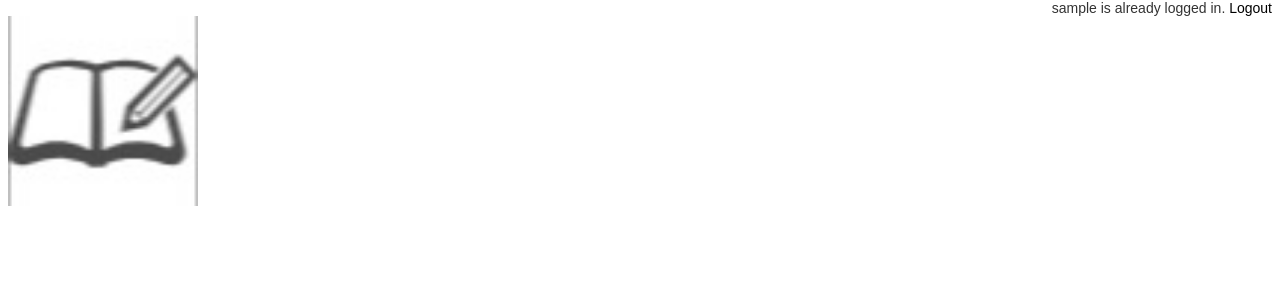
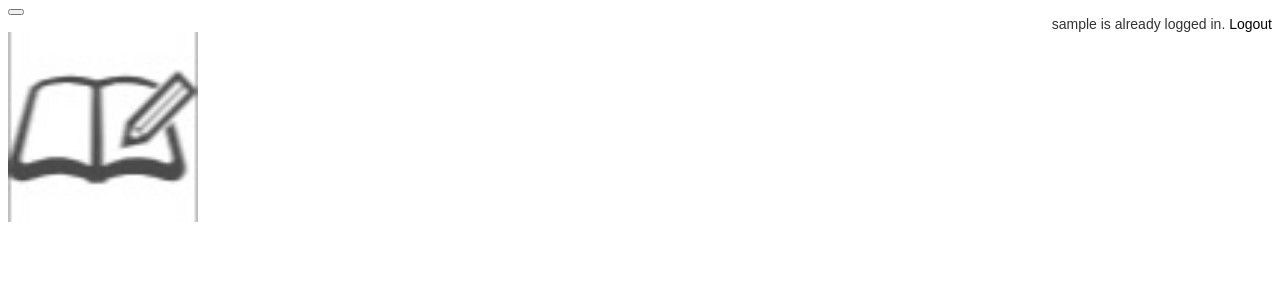
Before and after one commit to ryuseikorogi/swapapp, a Rails app: page / in a window 1280 px wide. Shown: the part 48-348 px from the top of the page. Run offline with Rails 7, Linux system fonts and the light colour scheme; the visitor is signed in with stand-in values (Sample User, id 1); style sheets or scripts are compiled from the project's sources; parts of the project's set-up code (start-up, migrations or seed data) failed here and were passed over.

Commit message:
ハンバーグボタンの追加と写真のヒーローイメージの変更

```diff
--- a/app/assets/stylesheets/index.css
+++ b/app/assets/stylesheets/index.css
@@ -52,3 +52,61 @@ height: 15%;
  max-height: 95%;
  object-fit: cover;
 }
+
+.trigger-container {
+  width:100%;
+  height:15%;
+}
+
+.menu-trigger::after {
+  position: absolute;
+  top: 50%;
+  left: 50%;
+  display: block;
+  content: '';
+  width: 84px;
+  height: 84px;
+  margin: -45px 0 0 -45px;
+  border-radius: 50%;
+  border: 4px solid transparent;
+  transition: all .75s;
+}
+.menu-trigger.active span:nth-of-type(1) {
+  transform: translateY(20px) rotate(-45deg);
+}
+.menu-trigger.active span:nth-of-type(2) {
+  left: 60%;
+  opacity: 0;
+  animation: active-menu-bar02 .8s forwards;
+}
+
+@keyframes active-menu-bar02 {
+  100% {
+    height: 0;
+  }
+}
+.menu-trigger.active span:nth-of-type(3) {
+  transform: translateY(-20px) rotate(45deg);
+}
+.menu-trigger.active::after {
+  animation: circle .4s .25s forwards;
+}
+@keyframes circle {
+  0% {
+    border-color: transparent;
+    transform: rotate(0);
+  }
+  25% {
+    border-color: transparent #fff transparent transparent;
+  }
+  50% {
+    border-color: transparent #fff #fff transparent;
+  }
+  75% {
+    border-color: transparent #fff #fff #fff;
+  }
+  100% {
+    border-color: #fff;
+    transform: rotate(-680deg);
+  }
+}
--- a/app/views/swapapp/index.html.erb
+++ b/app/views/swapapp/index.html.erb
@@ -2,7 +2,15 @@
    <title>swapapp</title>
    <p>あなたの欲しいがきっと見つかる</p>
  </header>
+ <div class="trigger-container">
+ </div>
+ <button class="menu-trigger">
+   <span></span>
+   <span></span>
+   <span></span>
+ </button>
 
+ </header>
  <% if user_signed_in? %>
  <div class="message">
    <%= "#{current_user.nickname} is already logged in." %>
```
Also changed, not shown: app/javascript/channels/index.js (+12 -0 lines), 1 other file.
